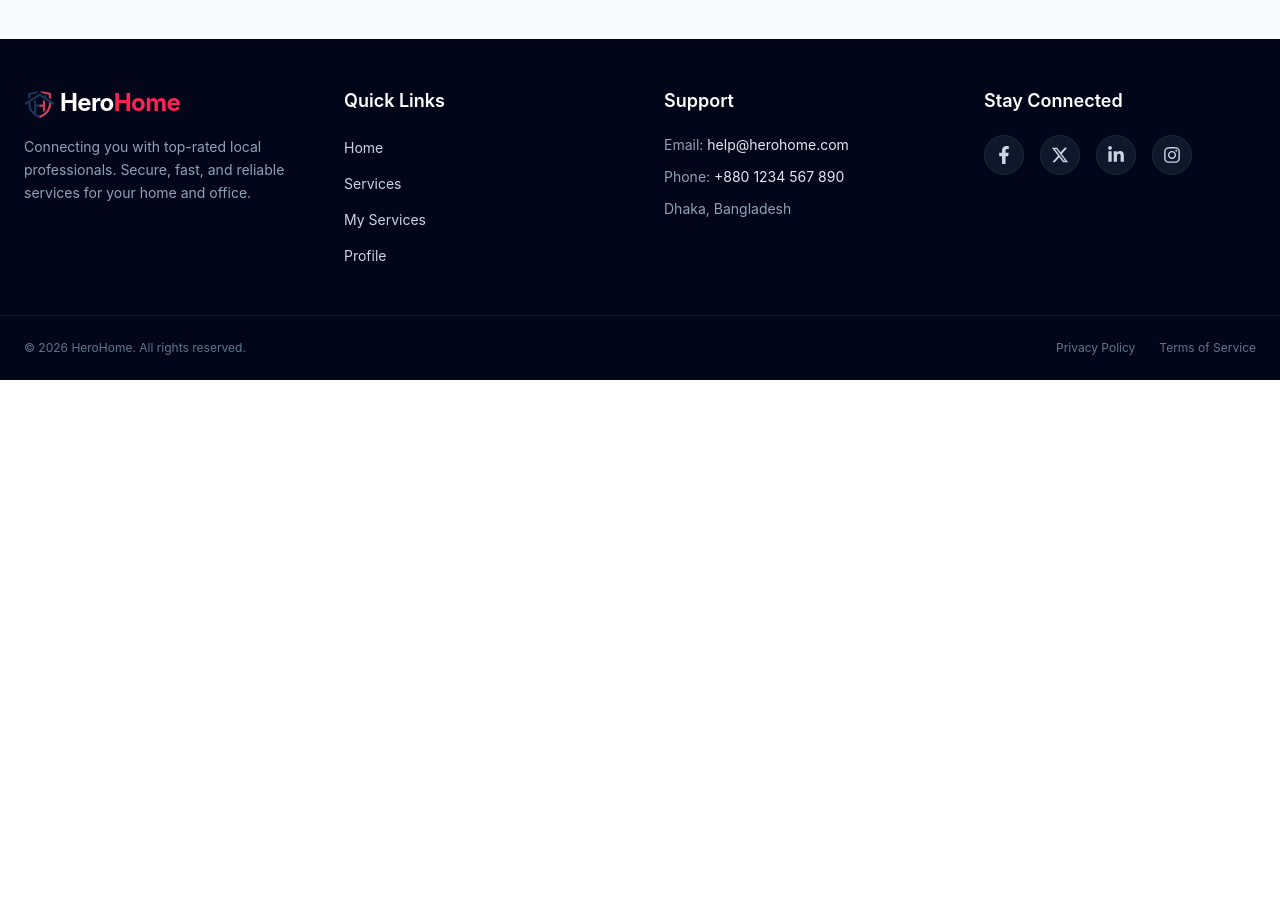
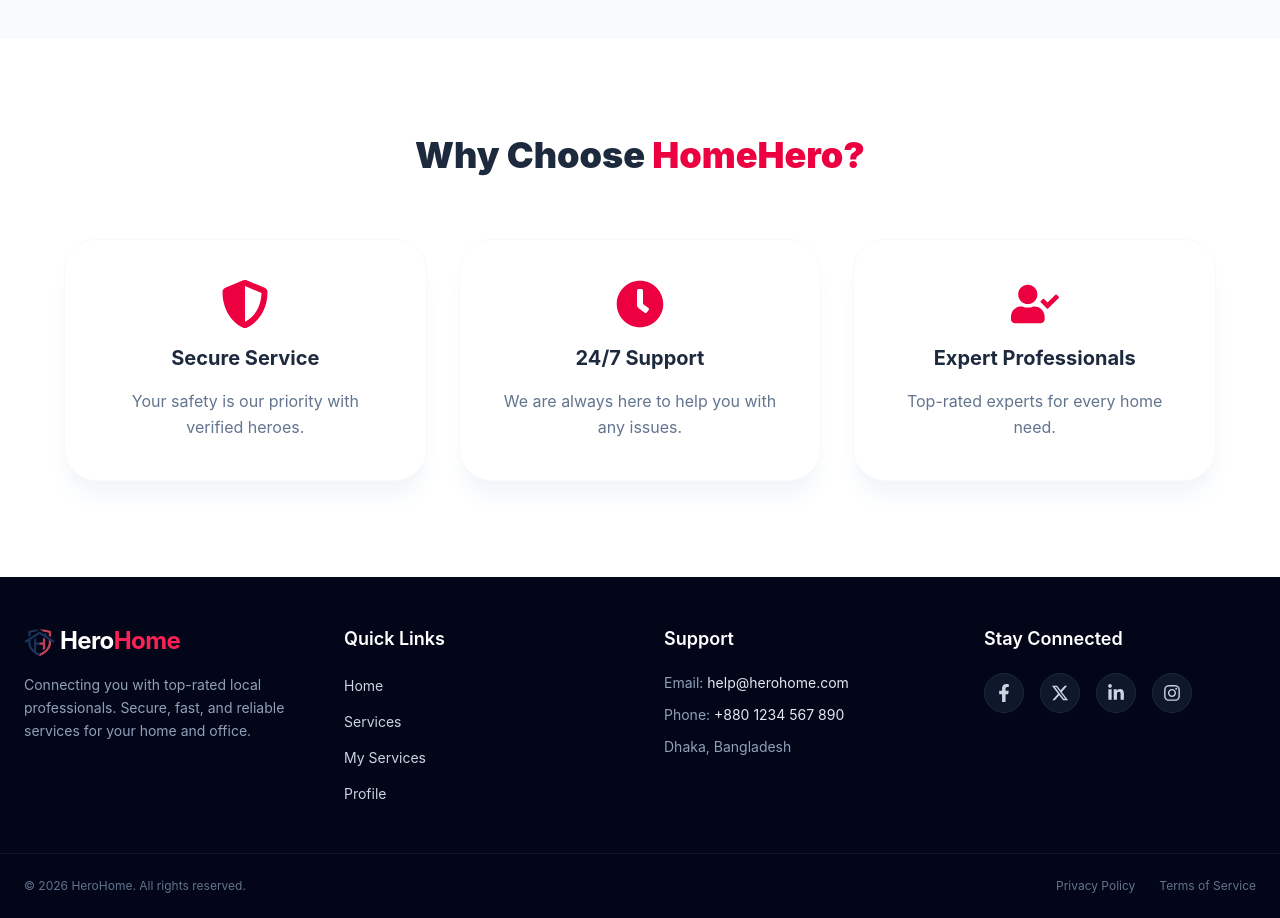
Before and after one commit to mohammademon393/HeroHome-client-A10, a React (Vite) app: page / in a window 1280 px wide. Shown: the part 1080-1998 px from the top of the page. Before the commit the page ends 1460 px from the top, so only its background shows below. Built offline with nearby package versions, Linux system fonts and the light colour scheme; no server answers.

Commit message:
Design the WhyChooseUs section

```diff
--- /dev/null
+++ b/src/components/homePageReleted/WhyChooseUs.jsx
@@ -0,0 +1,54 @@
+import React from "react";
+import { motion } from "framer-motion";
+import { FaShieldAlt, FaClock, FaUserCheck } from "react-icons/fa";
+
+const WhyChooseUs = () => {
+  const features = [
+    {
+      icon: <FaShieldAlt />,
+      title: "Secure Service",
+      desc: "Your safety is our priority with verified heroes.",
+    },
+    {
+      icon: <FaClock />,
+      title: "24/7 Support",
+      desc: "We are always here to help you with any issues.",
+    },
+    {
+      icon: <FaUserCheck />,
+      title: "Expert Professionals",
+      desc: "Top-rated experts for every home need.",
+    },
+  ];
+
+  return (
+    <section className="my-24 px-4">
+      <div className="text-center mb-16">
+        <motion.h2
+          initial={{ opacity: 0, y: 20 }}
+          whileInView={{ opacity: 1, y: 0 }}
+          className="text-4xl font-black text-slate-800"
+        >
+          Why Choose <span className="text-rose-600">HomeHero?</span>
+        </motion.h2>
+      </div>
+      <div className="grid grid-cols-1 md:grid-cols-3 gap-8 max-w-6xl mx-auto">
+        {features.map((item, index) => (
+          <motion.div
+            key={index}
+            whileHover={{ y: -10 }}
+            className="p-10 bg-white rounded-[32px] shadow-xl shadow-slate-100 border border-slate-50 text-center space-y-4"
+          >
+            <div className="text-5xl text-rose-600 flex justify-center">
+              {item.icon}
+            </div>
+            <h3 className="text-xl font-bold text-slate-800">{item.title}</h3>
+            <p className="text-slate-500 leading-relaxed">{item.desc}</p>
+          </motion.div>
+        ))}
+      </div>
+    </section>
+  );
+};
+
+export default WhyChooseUs;
--- a/src/pages/home/Home.jsx
+++ b/src/pages/home/Home.jsx
@@ -1,12 +1,14 @@
 import React from 'react';
 import Hero from '../../components/homePageReleted/Hero';
 import PopularServices from '../../components/homePageReleted/PopularServices';
+import WhyChooseUs from '../../components/homePageReleted/WhyChooseUs';
 
 const Home = () => {
     return (
         <div>
             <Hero></Hero>
             <PopularServices></PopularServices>
+            <WhyChooseUs></WhyChooseUs>
         </div>
     );
 };
```
